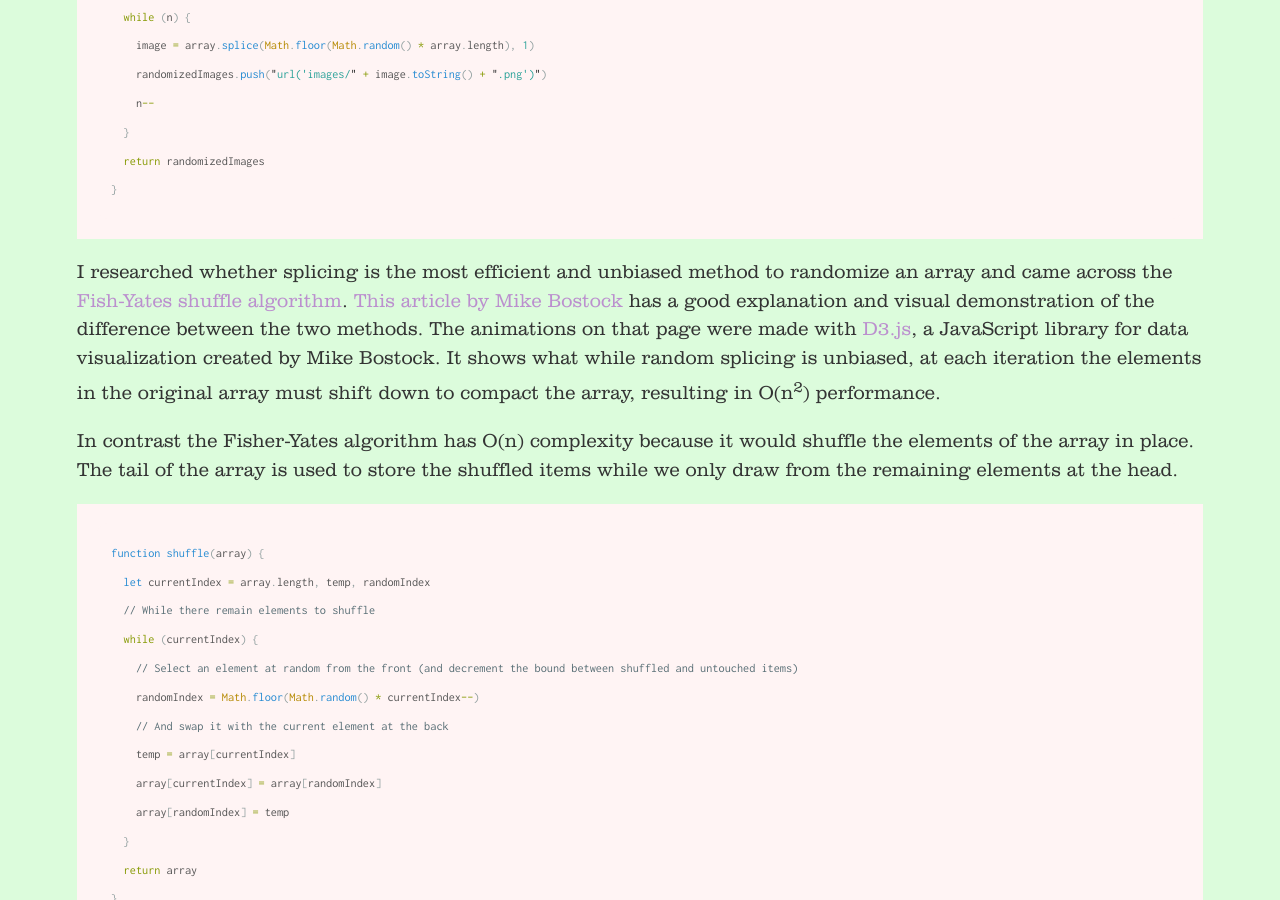
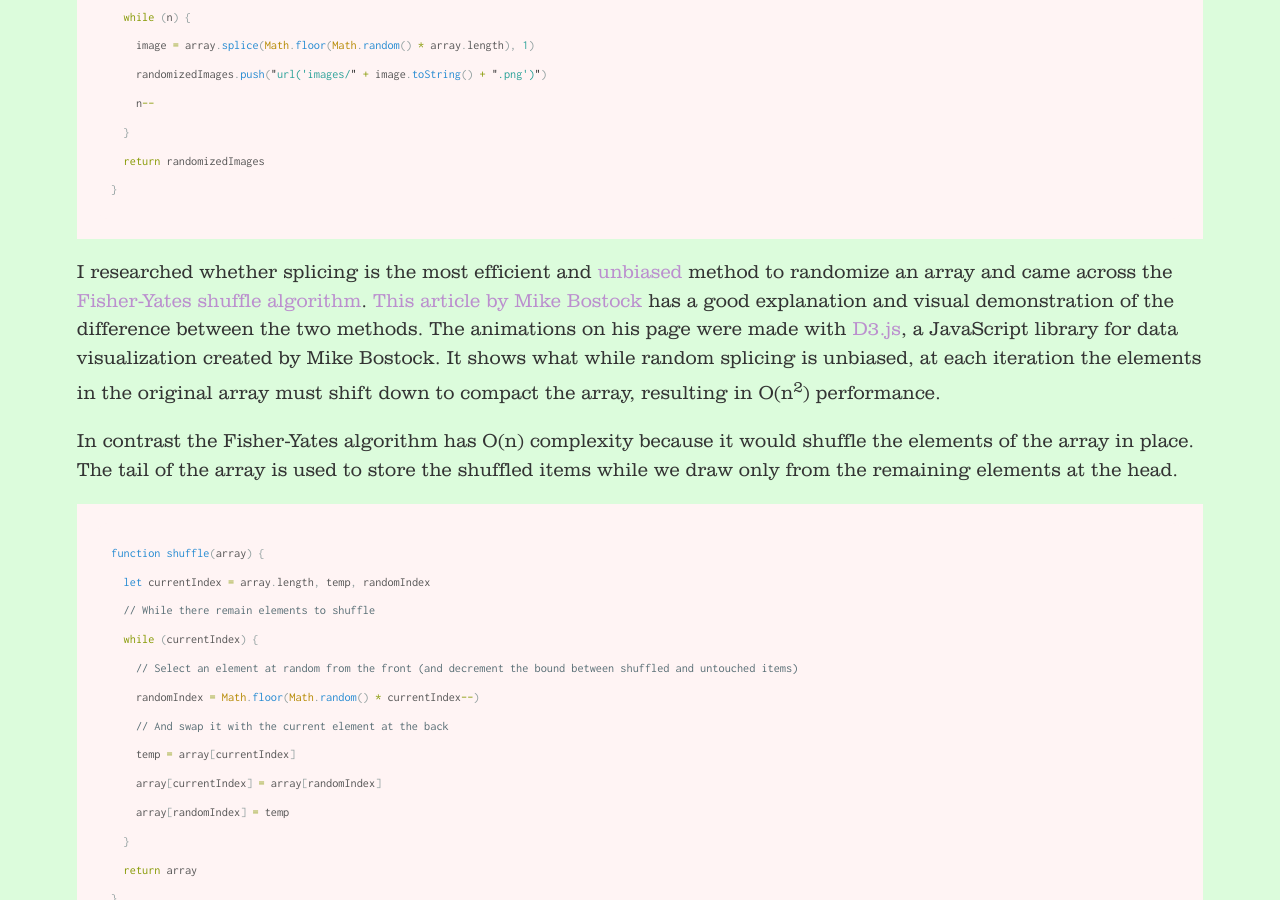
Before and after one commit to jingyufanclub/bloggo, a Jekyll site: the page built from _posts/2017-05-22-just-shufflin.md, in a window 1280 px wide and 900 px high, scrolled down 1232 px. Built offline with Jekyll 4.4.1, drawn with Linux system fonts in a browser that asks for light colours; some of the changed text lies outside the part shown.

Commit message:
edit links

````diff
--- a/_posts/2017-05-22-just-shufflin.md
+++ b/_posts/2017-05-22-just-shufflin.md
@@ -23,9 +23,9 @@ function randomize(array) {
   return randomizedImages
 }
 ```
-I researched whether splicing is the most efficient and unbiased method to randomize an array and came across the [Fish-Yates shuffle algorithm](https://en.wikipedia.org/wiki/Fisher%E2%80%93Yates_shuffle). [This article by Mike Bostock](https://bost.ocks.org/mike/shuffle/) has a good explanation and visual demonstration of the difference between the two methods. The animations on that page were made with [D3.js](https://d3js.org/), a JavaScript library for data visualization created by Mike Bostock. It shows what while random splicing is unbiased, at each iteration the elements in the original array must shift down to compact the array, resulting in O(n<sup>2</sup>) performance.
+I researched whether splicing is the most efficient and [unbiased](https://bost.ocks.org/mike/shuffle/compare.html) method to randomize an array and came across the [Fisher-Yates shuffle algorithm](https://en.wikipedia.org/wiki/Fisher%E2%80%93Yates_shuffle). [This article by Mike Bostock](https://bost.ocks.org/mike/shuffle/) has a good explanation and visual demonstration of the difference between the two methods. The animations on his page were made with [D3.js](https://d3js.org/), a JavaScript library for data visualization created by Mike Bostock. It shows what while random splicing is unbiased, at each iteration the elements in the original array must shift down to compact the array, resulting in O(n<sup>2</sup>) performance.
 
-In contrast the Fisher-Yates algorithm has O(n) complexity because it would shuffle the elements of the array in place. The tail of the array is used to store the shuffled items while we only draw from the remaining elements at the head.
+In contrast the Fisher-Yates algorithm has O(n) complexity because it would shuffle the elements of the array in place. The tail of the array is used to store the shuffled items while we draw only from the remaining elements at the head.
 ```js
 function shuffle(array) {
   let currentIndex = array.length, temp, randomIndex
@@ -41,7 +41,7 @@ function shuffle(array) {
   return array
 }
 ```
-I also used the Fish-Yates shuffle to select a random background color from an array of hex codes that would change with each new pattern. I further added the ability to generate the new pattern by clicking a button or by resizing the browser window. In order to avoid a strobing effect when the images and colors change, I limited the rate at which the resize function could be called by using the debounce method from the Underscore.js library:
+I also used the Fisher-Yates shuffle to select a random background color from an array of hex codes that would change with each new pattern. I further added the ability to generate a new pattern by clicking a button or by resizing the browser window. In order to avoid a strobing effect when the images and colors change, I limited the rate at which the resize function could be fired by using the debounce method from the Underscore.js library:
 ```js
 function debounce(func, wait, immediate) {
   let timeout
````
Also changed, not shown: other parts of _posts/2017-05-22-just-shufflin.md (+3 -3 lines), _posts/2017-05-29-sounds-like-retina-display.md (+2 -2 lines).
